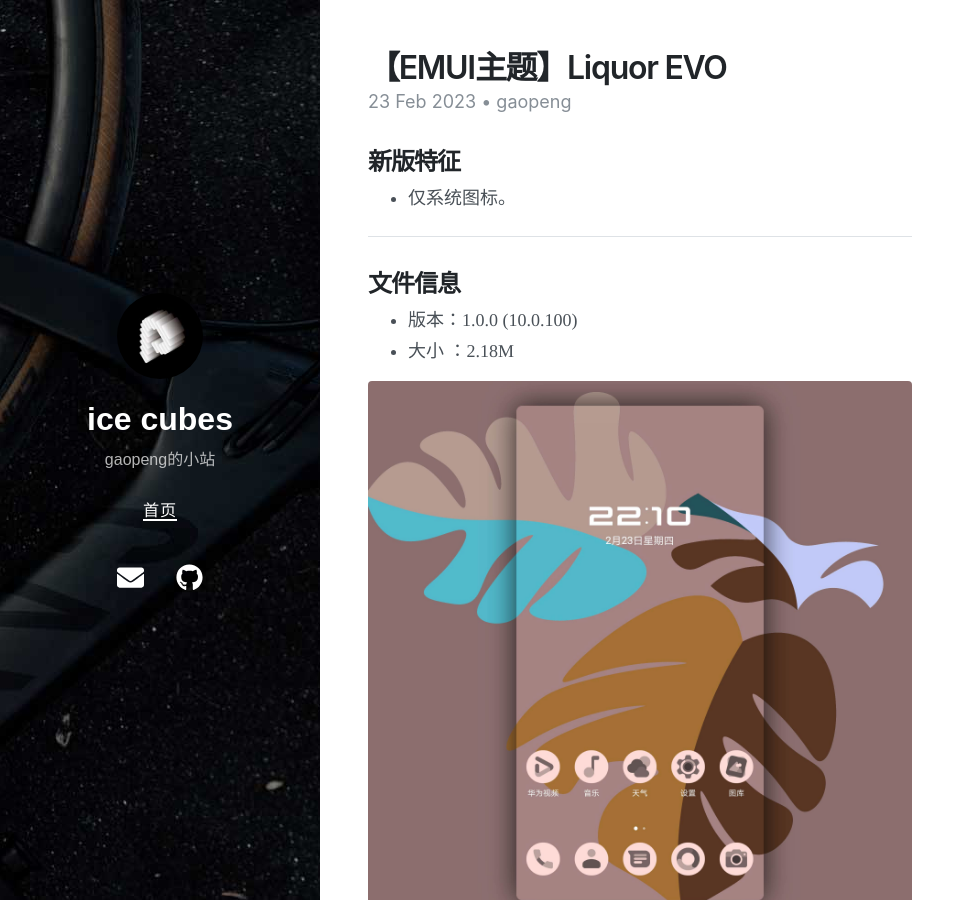
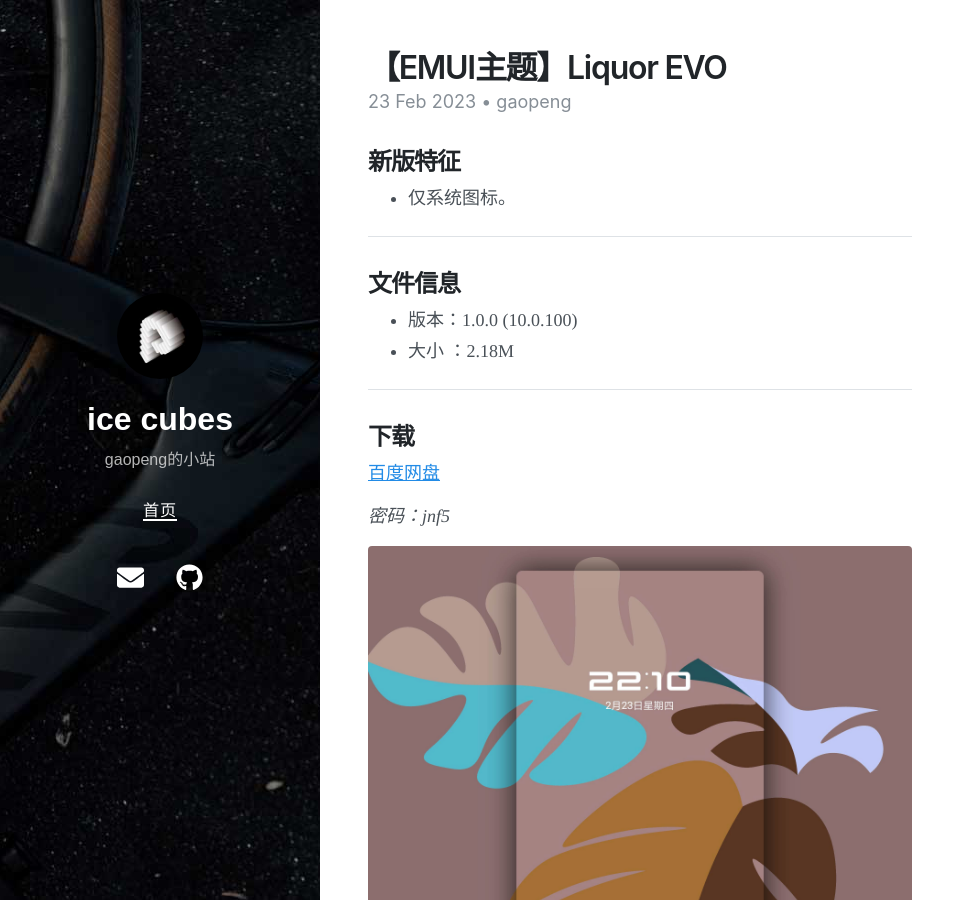
Before and after one commit to gaopengk/gaopengk.github.io, a Jekyll site: the page built from _posts/2023-02-23-【EMUI主题】Liquor EVO.md, in a window 1280 px wide and 900 px high. Shown: the whole window, without its empty margins (0-975 px from the left). Built offline with Jekyll 4.4.1, drawn with Linux system fonts in a browser that asks for light colours; nearby versions of some CDN libraries.

Commit message:
Update 2023-02-23-【EMUI主题】Liquor EVO.md

```diff
--- a/_posts/2023-02-23-【EMUI主题】Liquor EVO.md
+++ b/_posts/2023-02-23-【EMUI主题】Liquor EVO.md
@@ -14,8 +14,6 @@
 - 版本：1.0.0 (10.0.100)
 - 大小 ：2.18M
 
-<img src="https://gaopengk.github.io/imgs/liquor_evo.jpg"  width="100%">
-
 ***
 
 ## 下载
@@ -23,4 +21,4 @@
 
 _密码：jnf5_
 
-<img src="https://gaopengk.github.io/imgs/preview_liquor.jpg"  width="100%">
+<img src="https://gaopengk.github.io/imgs/liquor_evo.jpg"  width="100%">
```
